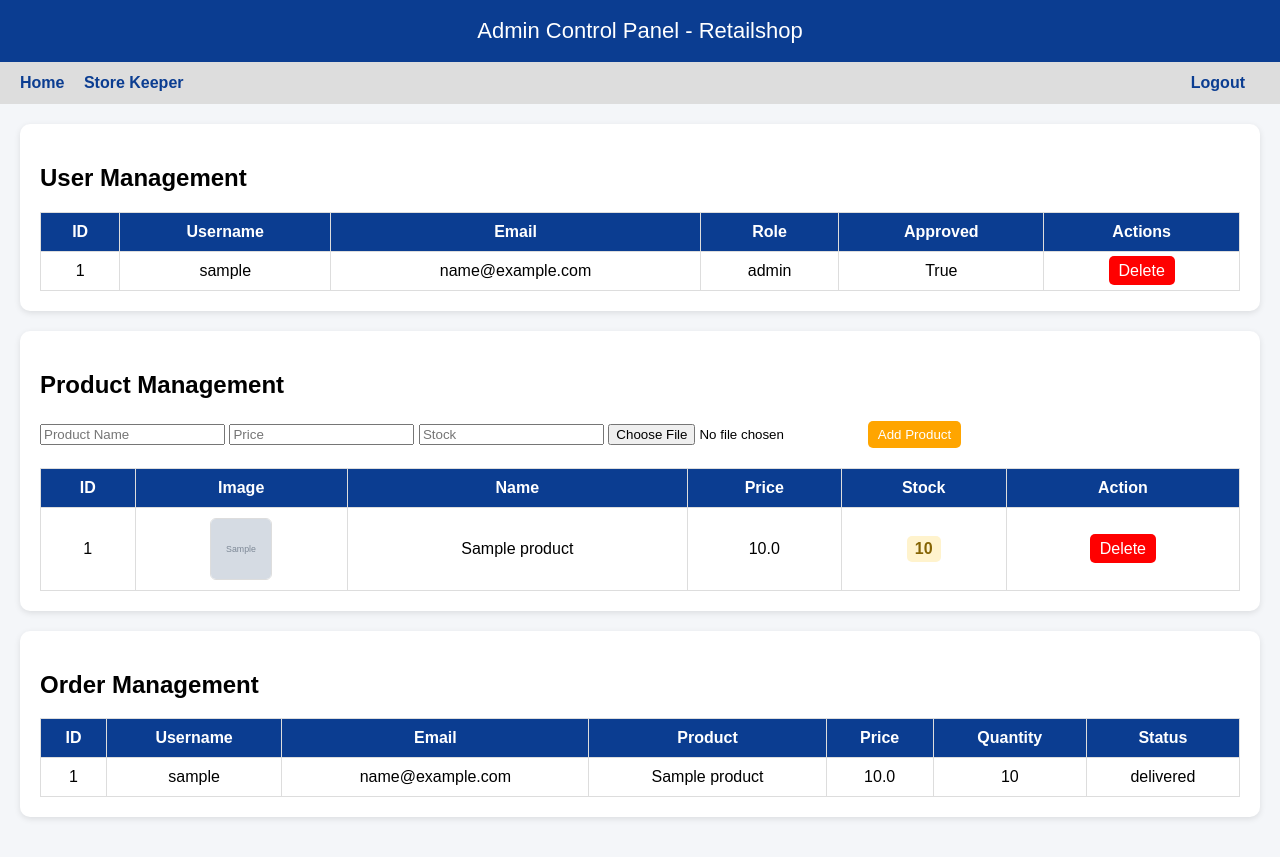
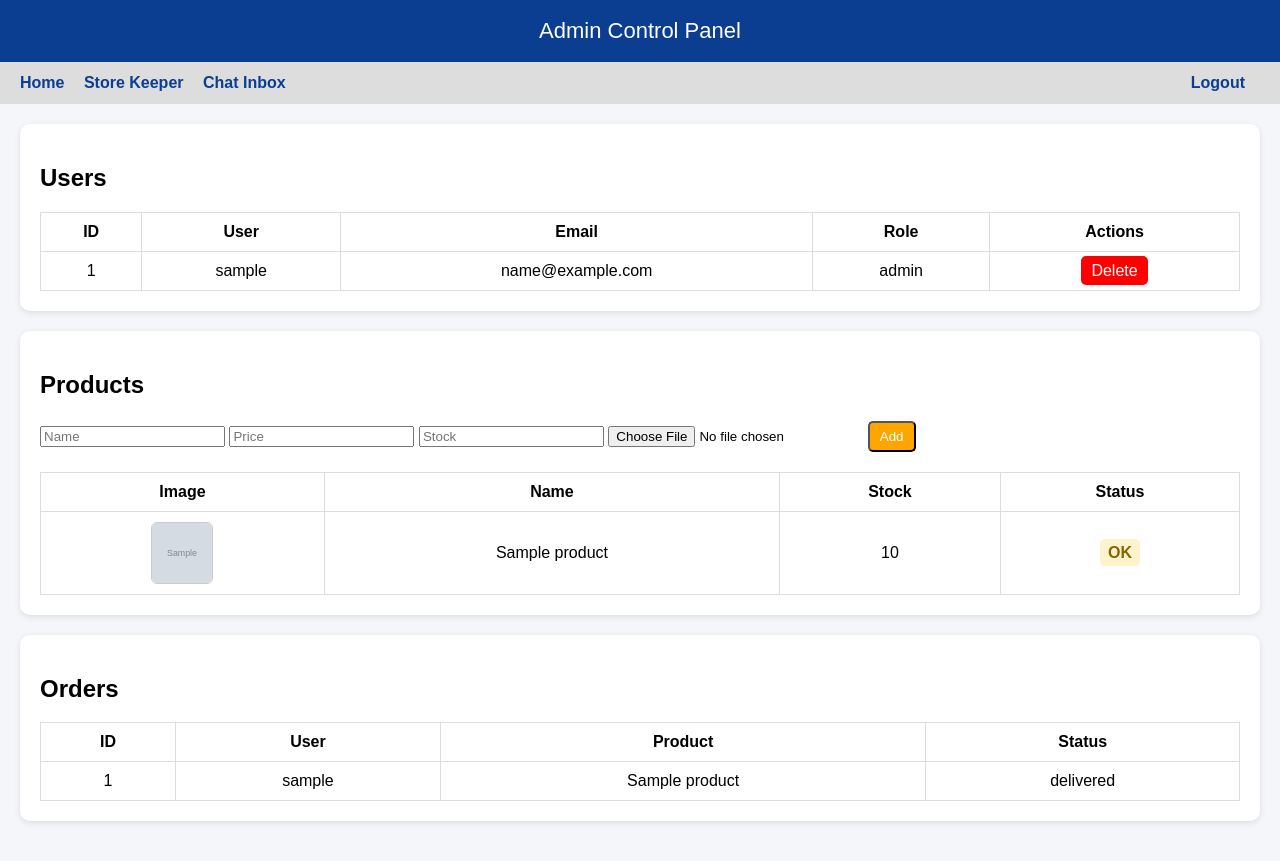
Before and after one commit to rez047/salesretailproject, a Flask app: page /admin in a window 1280 px wide. Before the commit the page ends 824 px from the top, so only its background shows below. Run offline with Flask 3, Linux system fonts and the light colour scheme; a user stored in the database is signed in; tables that the repository leaves empty hold one stand-in row (values such as "Sample post"); grey boxes marked "Sample" are stand-in pictures.

Commit message:
Update admin_dashboard.html

```diff
--- a/templates/admin_dashboard.html
+++ b/templates/admin_dashboard.html
@@ -6,11 +6,12 @@
 
 <style>
 body {
-            font-family: Arial, sans-serif;
+    font-family: Arial;
     margin: 0;
     background: #f4f6f9;
 }
 
+/* HEADER */
 header {
     background: #0b3d91;
     color: white;
@@ -19,25 +20,23 @@
     font-size: 22px;
 }
 
-        /* ================= TOPBAR ================= */
+/* TOPBAR */
 .topbar {
     display: flex;
     justify-content: space-between;
     padding: 12px 20px;
     background: #ddd;
-            align-items: center;
 }
 
 .topbar a {
-            text-decoration: none;
     margin-right: 15px;
     font-weight: bold;
     color: #0b3d91;
+    text-decoration: none;
 }
 
-        .container {
-            padding: 20px;
-        }
+/* CONTAINER */
+.container { padding: 20px; }
 
 .card {
     background: white;
@@ -47,32 +46,24 @@
     box-shadow: 0 2px 6px rgba(0,0,0,0.1);
 }
 
-        /* ================= TABLE ================= */
+/* TABLE */
 table {
     width: 100%;
     border-collapse: collapse;
 }
 
-        table th, table td {
+th, td {
     border: 1px solid #ddd;
     padding: 10px;
     text-align: center;
-            vertical-align: middle;
 }
 
-        table th {
-            background: #0b3d91;
-            color: white;
-        }
-
-        /* ================= BUTTONS ================= */
+/* BUTTONS */
 button, a.button {
     padding: 6px 10px;
-            border: none;
     border-radius: 5px;
-            cursor: pointer;
+    color: white;
     text-decoration: none;
-            color: white;
     margin: 2px;
 }
 
@@ -80,88 +71,61 @@
 .approve { background: green; }
 .add { background: orange; }
 
-        /* ================= IMAGE ZOOM ================= */
-        .product-img-wrapper {
+/* IMAGE ZOOM */
+.img-wrap {
     width: 60px;
     height: 60px;
     overflow: hidden;
     border-radius: 6px;
-            border: 1px solid #ddd;
     margin: auto;
+    border: 1px solid #ccc;
 }
 
-        .product-img {
+.img-wrap img {
     width: 100%;
     height: 100%;
     object-fit: cover;
-            cursor: zoom-in;
-            transition: transform 0.25s ease;
+    transition: 0.3s;
 }
 
-        .product-img-wrapper:hover .product-img {
+.img-wrap:hover img {
     transform: scale(2.5);
 }
 
-        /* ================= STOCK COLORS ================= */
+/* STOCK */
 .stock {
+    padding: 5px 8px;
+    border-radius: 5px;
     font-weight: bold;
-            padding: 4px 8px;
-            border-radius: 5px;
-            display: inline-block;
 }
 
-        .stock-good {
-            background: #d4edda;
-            color: #155724;
-        }
-
-        .stock-normal {
-            background: #fff3cd;
-            color: #856404;
-        }
-
-        .stock-low {
-            background: #ffe5b4;
-            color: #8a4b08;
-        }
-
-        .stock-out {
-            background: #f8d7da;
-            color: #721c24;
-        }
+.good { background:#d4edda; color:#155724; }
+.mid { background:#fff3cd; color:#856404; }
+.low { background:#ffe5b4; color:#8a4b08; }
+.out { background:#f8d7da; color:#721c24; }
 </style>
 </head>
 
 <body>
 
-<header>
-    Admin Control Panel - Retailshop
-</header>
+<header>Admin Control Panel</header>
 
-<!-- ================= TOPBAR ================= -->
 <div class="topbar">
     <div>
         <a href="/admin">Home</a>
         <a href="/retailer/dashboard">Store Keeper</a>
+        <a href="/chat/inbox">Chat Inbox</a>
     </div>
     <a href="/logout">Logout</a>
 </div>
 
 <div class="container">
 
-    <!-- ================= USERS ================= -->
+<!-- USERS -->
 <div class="card">
-        <h2>User Management</h2>
-
+<h2>Users</h2>
 <table>
-            <tr>
-                <th>ID</th>
-                <th>Username</th>
-                <th>Email</th>
-                <th>Role</th>
-                <th>Approved</th>
-                <th>Actions</th>
-            </tr>
+<tr><th>ID</th><th>User</th><th>Email</th><th>Role</th><th>Actions</th></tr>
 
 {% for user in users %}
 <tr>
@@ -169,12 +133,10 @@
 <td>{{ user.username }}</td>
 <td>{{ user.email }}</td>
 <td>{{ user.role }}</td>
-                <td>{{ user.approved }}</td>
 <td>
-                    <a class="button delete" href="/delete_user/{{ user.id }}">Delete</a>
-
-                    {% if user.role != "admin" and not user.approved %}
-                        <a class="button approve" href="/approve_user/{{ user.id }}">Approve</a>
+<a class="button delete" href="/delete_user/{{user.id}}">Delete</a>
+{% if user.role != "admin" %}
+<a class="button approve" href="/approve_user/{{user.id}}">Approve</a>
 {% endif %}
 </td>
 </tr>
@@ -182,103 +144,71 @@
 </table>
 </div>
 
-    <!-- ================= PRODUCTS ================= -->
+<!-- PRODUCTS -->
 <div class="card">
-        <h2>Product Management</h2>
+<h2>Products</h2>
 
-        <form method="POST" action="/add_product" enctype="multipart/form-data">
-            <input type="text" name="name" placeholder="Product Name" required>
-            <input type="number" name="price" placeholder="Price" required>
-            <input type="number" name="stock" placeholder="Stock" required>
-            <input type="file" name="image" accept="image/*">
-            <button class="add" type="submit">Add Product</button>
+<form method="POST" enctype="multipart/form-data" action="/add_product">
+<input name="name" placeholder="Name">
+<input name="price" type="number" placeholder="Price">
+<input name="stock" type="number" placeholder="Stock">
+<input type="file" name="image">
+<button class="add">Add</button>
 </form>
 
 <br>
 
 <table>
+<tr><th>Image</th><th>Name</th><th>Stock</th><th>Status</th></tr>
+
+{% for p in products %}
 <tr>
-                <th>ID</th>
-                <th>Image</th>
-                <th>Name</th>
-                <th>Price</th>
-                <th>Stock</th>
-                <th>Action</th>
-            </tr>
-
-            {% for product in products %}
-            <tr>
-                <td>{{ product.id }}</td>
 
 <td>
-                    <div class="product-img-wrapper">
-                        {% if product.image %}
-                            <img class="product-img"
-                                 src="/static/uploads/products/{{ product.image }}">
-                        {% else %}
-                            <img class="product-img"
-                                 src="/static/uploads/products/default.png">
-                        {% endif %}
+<div class="img-wrap">
+<img src="/static/uploads/products/{{p.image}}">
 </div>
 </td>
 
-                <td>{{ product.name }}</td>
-                <td>{{ product.price }}</td>
+<td>{{p.name}}</td>
 
-                <!-- STOCK STATUS -->
+<td>{{p.stock}}</td>
+
 <td>
-                    {% if product.stock == 0 %}
-                        <span class="stock stock-out">Out of Stock</span>
-
-                    {% elif product.stock <= 5 %}
-                        <span class="stock stock-low">{{ product.stock }} (Low)</span>
-
-                    {% elif product.stock <= 20 %}
-                        <span class="stock stock-normal">{{ product.stock }}</span>
-
+{% if p.stock == 0 %}
+<span class="stock out">OUT</span>
+{% elif p.stock <= 5 %}
+<span class="stock low">LOW</span>
+{% elif p.stock <= 20 %}
+<span class="stock mid">OK</span>
 {% else %}
-                        <span class="stock stock-good">{{ product.stock }}</span>
+<span class="stock good">GOOD</span>
 {% endif %}
 </td>
 
-                <td>
-                    <a class="button delete" href="/delete_product/{{ product.id }}">Delete</a>
-                </td>
 </tr>
 {% endfor %}
 </table>
 </div>
 
-    <!-- ================= ORDERS ================= -->
+<!-- ORDERS -->
 <div class="card">
-        <h2>Order Management</h2>
+<h2>Orders</h2>
+<table>
+<tr><th>ID</th><th>User</th><th>Product</th><th>Status</th></tr>
 
-        <table>
+{% for o in orders %}
 <tr>
-                <th>ID</th>
-                <th>Username</th>
-                <th>Email</th>
-                <th>Product</th>
-                <th>Price</th>
-                <th>Quantity</th>
-                <th>Status</th>
-            </tr>
-
-            {% for order in orders %}
-            <tr>
-                <td>{{ order.id }}</td>
-                <td>{{ order.buyer.username }}</td>
-                <td>{{ order.buyer.email }}</td>
-                <td>{{ order.product.name }}</td>
-                <td>{{ order.product.price }}</td>
-                <td>{{ order.quantity }}</td>
-                <td>{{ order.status }}</td>
+<td>{{o.id}}</td>
+<td>{{o.buyer.username}}</td>
+<td>{{o.product.name}}</td>
+<td>{{o.status}}</td>
 </tr>
 {% endfor %}
+
 </table>
 </div>
 
 </div>
-
 </body>
 </html>
```
Lines whose indentation alone changed are shown as unchanged.
